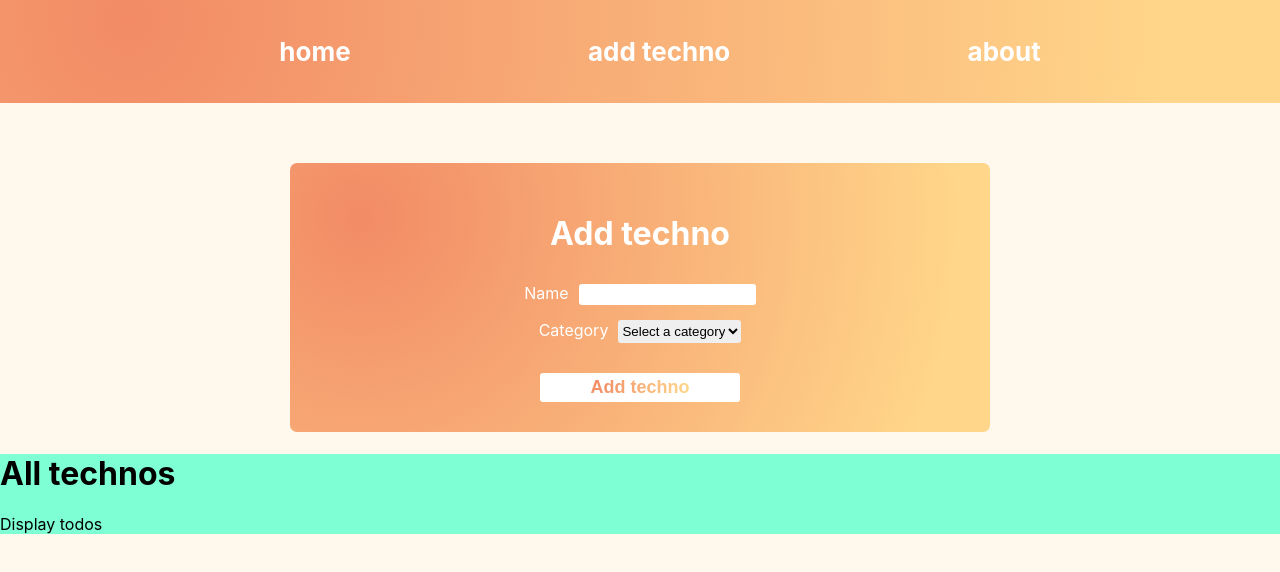
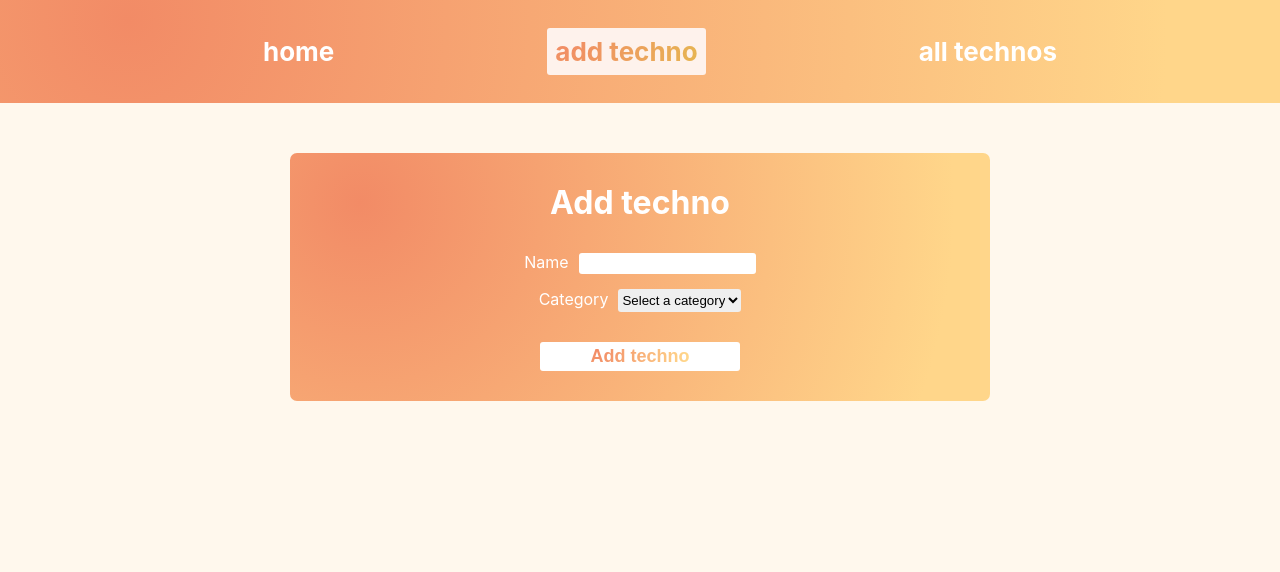
Before and after one commit to Maya-Pessel/progress-app, a React (Create React App) app: page /add in a window 1280 px wide. Shown: the top 572 px of the page. Built offline with nearby package versions, Linux system fonts and the light colour scheme.

Commit message:
add react-router-dom and add active class on the nav

```diff
--- a/package.json
+++ b/package.json
@@ -8,6 +8,7 @@
     "@testing-library/user-event": "^13.5.0",
     "react": "^18.2.0",
     "react-dom": "^18.2.0",
+    "react-router-dom": "^6.4.1",
     "react-scripts": "5.0.1",
     "web-vitals": "^2.1.4"
   },
--- a/src/App.js
+++ b/src/App.js
@@ -1,3 +1,6 @@
+
+import { Route, Routes } from 'react-router-dom';
+
 import Menu from './components/menu';
 import './css/app.css';
 import Home from './pages/home';
@@ -8,9 +11,12 @@ function App() {
   return (
     <>
       <Menu></Menu>
-      <Home></Home>
-      <TechnoAdd/>
-      <TechnoList/>
+      <Routes>
+        <Route path="/" element={ <Home />} />
+        <Route path="/add" element={ <TechnoAdd />} />
+        <Route path="/list" element={ <TechnoList />} />
+      </Routes>
+
     </>
   );
 }
--- a/src/components/menu.js
+++ b/src/components/menu.js
@@ -1,11 +1,24 @@
+import { NavLink, useLocation } from "react-router-dom"
+
 export default function Menu() {
+
+    //assigning location variable
+    const location = useLocation();
+
+    //destructuring pathname from location
+    const { pathname } = location;
+
+    //Javascript split method to get the name of the path in array
+    const splitLocation = pathname.split("/");
+
+
     return (
         <section>
-            <nav className="menu shift">
+            <nav className="menu shift" id="menu">
                 <ul>
-                    <li><a href="">home</a></li>
-                    <li><a href="">add techno</a></li>
-                    <li><a href="">about</a></li>
+                    <li className={splitLocation[1] === "" ? "activeLink" : ""} ><span><NavLink to="/">home</NavLink></span></li>
+                    <li className={splitLocation[1] === "add" ? "activeLink" : ""} ><span><NavLink to="/add">add techno</NavLink></span></li>
+                    <li className={splitLocation[1] === "list" ? "activeLink" : ""} ><span><NavLink to="/list">all technos</NavLink></span></li>
                 </ul>
             </nav>
         </section>
--- a/src/css/menu.css
+++ b/src/css/menu.css
@@ -3,6 +3,7 @@
     background-image: radial-gradient( circle farthest-corner at 10% 20%,  #f28b66 0%,  #ffd68a 90% );
     padding: 10px;
     color: white;
+    margin-bottom: 50px;
 }
 
 .menu ul{
@@ -19,7 +20,6 @@ nav.shift ul li a {
     text-align: center;
   }
   nav.shift ul li a:hover {
-    color: radial-gradient( circle farthest-corner at 10% 20%,  #f28b66 0%,  #ffd68a 90% );
     background: radial-gradient( circle farthest-corner at 10% 20%,  #f28b66 0%,  #e7b353 90% );
 	-webkit-background-clip: text;
 	-webkit-text-fill-color: transparent;
@@ -40,6 +40,7 @@ nav.shift ul li a {
     visibility: none;
     opacity: 0;
     z-index: -1;
+    border-radius: 3px;
   }
   nav.shift ul li a:hover:after {
     opacity: 1;
@@ -58,3 +59,16 @@ nav.shift ul li a {
   nav ul li a:before {
     transition: all .7s;
   }
+
+  .activeLink a{
+    background: radial-gradient( circle farthest-corner at 10% 20%,  #f28b66 0%,  #e7b353 90% );
+    -webkit-background-clip: text;
+    -webkit-text-fill-color: transparent;
+
+  }
+
+  .activeLink span {
+    background: #FEF2EC;
+    border-radius: 3px;
+    padding: 8px 0;
+  }
--- a/src/css/technoAdd.css
+++ b/src/css/technoAdd.css
@@ -13,6 +13,7 @@
 }
 .technoAdd h1{
     margin-bottom: 30px!important;
+    margin-top: 0px!important;
 }
 
 .technoAdd label{
--- a/src/index.js
+++ b/src/index.js
@@ -3,11 +3,14 @@ import ReactDOM from 'react-dom/client';
 import './index.css';
 import App from './App';
 import reportWebVitals from './reportWebVitals';
+import { BrowserRouter } from 'react-router-dom';
 
 const root = ReactDOM.createRoot(document.getElementById('root'));
 root.render(
   <React.StrictMode>
+    <BrowserRouter>
     <App />
+    </BrowserRouter>
   </React.StrictMode>
 );
 
```
Also changed, not shown: 1 other file (tests, documents, lock files or other folders).
